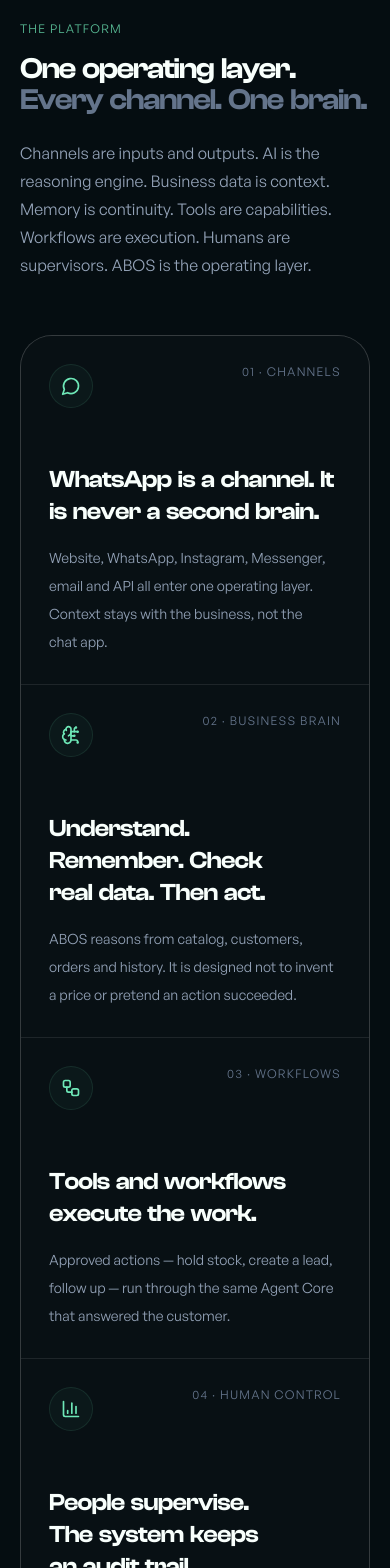
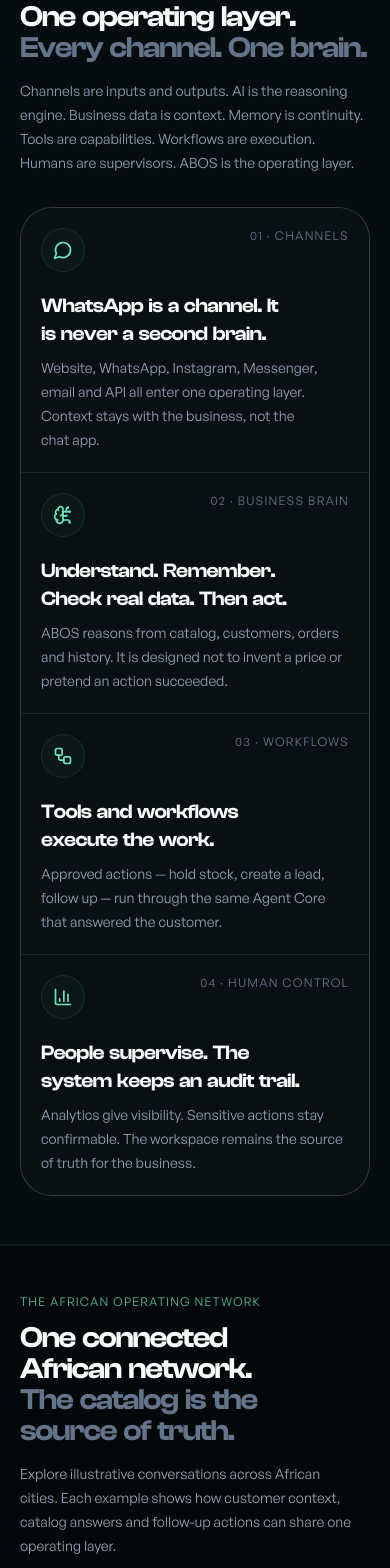
Before and after one commit to eadomeh/abos, a React (Vite) app: page / in a window 390 px wide. Shown: the part 5100-6668 px from the top of the page. Built offline with nearby package versions, Linux system fonts and the light colour scheme; no server answers.

Commit message:
fix(landing): tighten final section density

```diff
--- a/src/components/landing/agent-console.tsx
+++ b/src/components/landing/agent-console.tsx
@@ -59,9 +59,9 @@ export function AgentConsole() {
   }, [reduced]);
 
   return (
-    <div className="rounded-lg border border-harmattan/10 bg-[#0b0c10] p-4 font-mono text-[11px] leading-[1.9] md:text-xs">
+    <div className="rounded-lg border border-harmattan/10 bg-[#0b0c10] p-3 font-mono text-[11px] leading-6 sm:p-4 sm:leading-[1.9] md:text-xs">
       <p className="sr-only">Live tool calls the ABOS agent makes while it works.</p>
-      <div aria-hidden="true" className="min-h-[9.5em]">
+      <div aria-hidden="true" className="min-h-[12rem] sm:min-h-[9.5em]">
         {lines.map((text, i) => (
           <p key={i} className={toneClass[LINES[i].tone]}>
             {text}
--- a/src/components/landing/features-section.tsx
+++ b/src/components/landing/features-section.tsx
@@ -33,25 +33,25 @@ const PILLARS = [
 
 export function FeaturesSection() {
   return (
-    <section id="platform" className="scroll-mt-20 border-y border-white/[0.06] bg-[#071014]/70 py-24 sm:py-32">
+    <section id="platform" className="scroll-mt-20 border-y border-white/[0.06] bg-[#071014]/70 py-12 sm:py-32">
       <div className="mx-auto max-w-7xl px-5 sm:px-8">
         <div className="max-w-3xl" data-scroll-reveal>
           <p className="text-xs uppercase tracking-widest text-signal/80">The platform</p>
-          <h2 className="mt-4 font-display text-title font-semibold tracking-[-0.05em] sm:text-6xl">
+          <h2 className="mt-3 font-display text-title font-semibold tracking-[-0.05em] sm:mt-4 sm:text-6xl">
             One operating layer.
             <span className="block text-quiet">Every channel. One brain.</span>
           </h2>
-          <p className="mt-6 max-w-2xl text-base leading-7 text-harmattan-muted">
+          <p className="mt-4 max-w-2xl text-sm leading-6 text-harmattan-muted sm:mt-6 sm:text-base sm:leading-7">
             Channels are inputs and outputs. AI is the reasoning engine. Business data is context. Memory is
             continuity. Tools are capabilities. Workflows are execution. Humans are supervisors. ABOS is the
             operating layer.
           </p>
         </div>
 
-        <div className="mt-14 grid gap-px overflow-hidden rounded-[2rem] border border-white/10 bg-white/10 lg:grid-cols-2" data-scroll-reveal>
+        <div className="mt-8 grid gap-px overflow-hidden rounded-[2rem] border border-white/10 bg-white/10 sm:mt-14 lg:grid-cols-2" data-scroll-reveal>
           {PILLARS.map(({ number, eyebrow, title, body, icon: Icon }) => (
-            <article key={eyebrow} className="bg-charcoal p-7 sm:p-9" data-scroll-reveal-item={number}>
-              <div className="flex items-start justify-between gap-6">
+            <article key={eyebrow} className="bg-charcoal p-5 sm:p-9" data-scroll-reveal-item={number}>
+              <div className="flex items-start justify-between gap-4 sm:gap-6">
                 <div className="grid size-11 place-items-center rounded-2xl border border-signal/10 bg-signal/[0.04]">
                   <Icon className="size-5 text-signal" />
                 </div>
@@ -59,10 +59,10 @@ export function FeaturesSection() {
                   {number} · {eyebrow}
                 </span>
               </div>
-              <h3 className="mt-14 max-w-xl font-display text-2xl font-semibold tracking-[-0.035em] sm:text-3xl">
+              <h3 className="mt-5 max-w-xl font-display text-xl font-semibold tracking-[-0.035em] sm:mt-14 sm:text-3xl">
                 {title}
               </h3>
-              <p className="mt-4 max-w-xl text-sm leading-7 text-harmattan-muted">{body}</p>
+              <p className="mt-2 max-w-xl text-sm leading-6 text-harmattan-muted sm:mt-4 sm:leading-7">{body}</p>
             </article>
           ))}
         </div>
--- a/src/components/landing/network-section.tsx
+++ b/src/components/landing/network-section.tsx
@@ -44,34 +44,34 @@ export function NetworkSection() {
   }
 
   return (
-    <section ref={sectionRef} id="network" className="scroll-mt-20 border-y border-white/[0.06] py-24 sm:py-32">
+    <section ref={sectionRef} id="network" className="scroll-mt-20 border-y border-white/[0.06] py-12 sm:py-32">
       <div className="mx-auto max-w-7xl px-5 sm:px-8">
         <div className="max-w-3xl" data-scroll-reveal>
           <p className="text-xs uppercase tracking-widest text-signal/80">The African operating network</p>
-          <h2 className="mt-4 font-display text-title font-semibold tracking-[-0.05em] sm:text-6xl">
+          <h2 className="mt-3 font-display text-title font-semibold tracking-[-0.05em] sm:mt-4 sm:text-6xl">
             One connected African network.
             <span className="block text-quiet">The catalog is the source of truth.</span>
           </h2>
-          <p className="mt-6 max-w-2xl text-base leading-7 text-harmattan-muted">
+          <p className="mt-4 max-w-2xl text-sm leading-6 text-harmattan-muted sm:mt-6 sm:text-base sm:leading-7">
             Explore illustrative conversations across African cities. Each example shows how customer
             context, catalog answers and follow-up actions can share one operating layer.
           </p>
         </div>
 
-        <div className="mt-14 grid items-start gap-8 lg:grid-cols-[minmax(0,1.15fr)_minmax(0,0.85fr)] lg:gap-10" data-scroll-reveal>
+        <div className="mt-8 grid items-start gap-5 sm:mt-14 sm:gap-8 lg:grid-cols-[minmax(0,1.15fr)_minmax(0,0.85fr)] lg:gap-10" data-scroll-reveal>
           <AfricaMap reduced={reduced} activeIndex={active} pinned={pinned} onSelect={select} />
 
-          <div className="min-w-0 space-y-4">
-            <div className="rounded-[1.6rem] border border-emerald-300/15 bg-charcoal p-5 shadow-[0_24px_60px_-36px_rgba(16,185,129,0.45)] sm:p-6" data-scroll-reveal-item="01">
+          <div className="min-w-0 space-y-3 sm:space-y-4">
+            <div className="rounded-[1.6rem] border border-emerald-300/15 bg-charcoal p-3.5 shadow-[0_24px_60px_-36px_rgba(16,185,129,0.45)] sm:p-6" data-scroll-reveal-item="01">
               <div className="flex items-center justify-between gap-3">
                 <p className="text-xs uppercase tracking-widest text-quiet">Selected city</p>
                 <p className="text-[10px] uppercase tracking-[0.16em] text-signal/80">Illustrative sample</p>
               </div>
-              <p className="mt-2 font-display text-3xl font-semibold tracking-[-0.04em] text-harmattan">
+              <p className="mt-1.5 font-display text-2xl font-semibold tracking-[-0.04em] text-harmattan sm:mt-2 sm:text-3xl">
                 {city.name}
                 <span className="text-quiet"> · {city.country}</span>
               </p>
-              <div className="mt-4 rounded-2xl border border-white/10 bg-white/[0.03] p-3">
+              <div className="mt-3 rounded-2xl border border-white/10 bg-white/[0.03] p-2.5 sm:mt-4 sm:p-3">
                 <div className="flex items-start gap-3">
                   <img
                     src={city.avatar}
@@ -82,7 +82,7 @@ export function NetworkSection() {
                   />
                   <div className="min-w-0">
                     <p className="text-sm text-signal">{city.person}</p>
-                    <p className="mt-1 text-sm leading-6 text-harmattan-muted">{city.snippet}</p>
+                    <p className="mt-1 line-clamp-2 text-sm leading-5 text-harmattan-muted sm:line-clamp-none sm:leading-6">{city.snippet}</p>
                   </div>
                 </div>
               </div>
@@ -95,7 +95,10 @@ export function NetworkSection() {
               {city.threads.slice(1).map((thread, index) => (
                 <div
                   key={`${city.id}-${thread.person}`}
-                  className="flex items-start gap-3 rounded-2xl border border-white/8 bg-white/[0.03] p-3"
+                  className={cn(
+                    "items-start gap-3 rounded-2xl border border-white/8 bg-white/[0.03] p-2.5 sm:flex sm:p-3",
+                    index === 0 ? "flex" : "hidden",
+                  )}
                   data-scroll-reveal-item={String(index + 2).padStart(2, "0")}
                 >
                   <img
@@ -107,7 +110,7 @@ export function NetworkSection() {
                   />
                   <div className="min-w-0">
                     <p className="text-sm font-medium text-harmattan">{thread.person}</p>
-                    <p className="text-xs leading-5 text-harmattan-muted">{thread.snippet}</p>
+                    <p className="line-clamp-2 text-xs leading-5 text-harmattan-muted sm:line-clamp-none">{thread.snippet}</p>
                   </div>
                 </div>
               ))}
--- a/src/index.css
+++ b/src/index.css
@@ -1008,7 +1008,7 @@ html.abos-gsap .hero-intro {
 
 @media (min-width: 1024px) {
   .cine-track {
-    height: 330svh;
+    height: 300svh;
   }
 }
 
```
